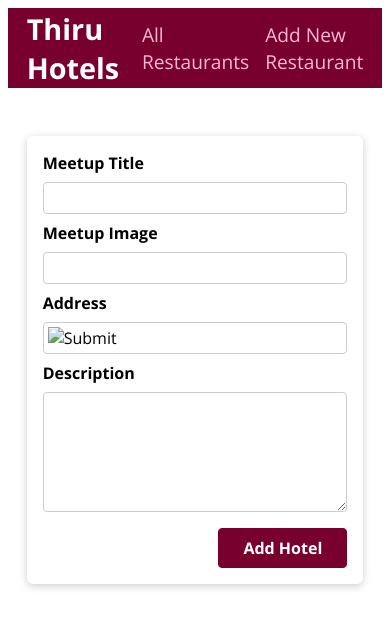
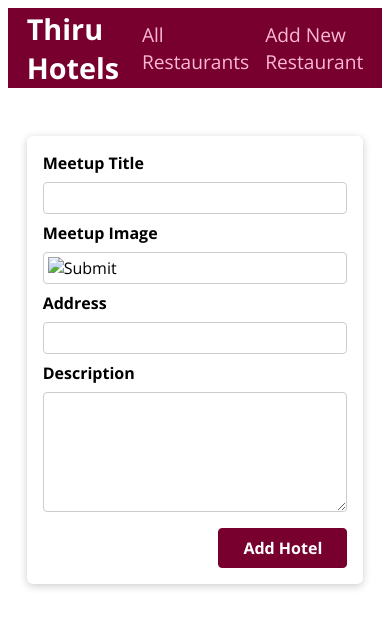
Before and after one commit to Thirumalesh-01/react-meetups, a Next.js app: page /new-meetup in a window 390 px wide. Shown: the top 628 px of the page. Built offline with nearby package versions, Linux system fonts and the light colour scheme.

Commit message:
adjusted  min height for mobile

```diff
--- a/components/meetups/NewMeetupForm.js
+++ b/components/meetups/NewMeetupForm.js
@@ -37,11 +37,11 @@ function NewMeetupForm(props) {
         </div>
         <div className={classes.control}>
           <label htmlFor='image'>Meetup Image</label>
-          <input type='text' required id='image' ref={imageInputRef} />
+          <input type='image' required id='image' ref={imageInputRef} />
         </div>
         <div className={classes.control}>
           <label htmlFor='address'>Address</label>
-          <input type='image' required id='address' ref={addressInputRef} />
+          <input type='text' required id='address' ref={addressInputRef} />
         </div>
         <div className={classes.control}>
           <label htmlFor='description'>Description</label>
```
